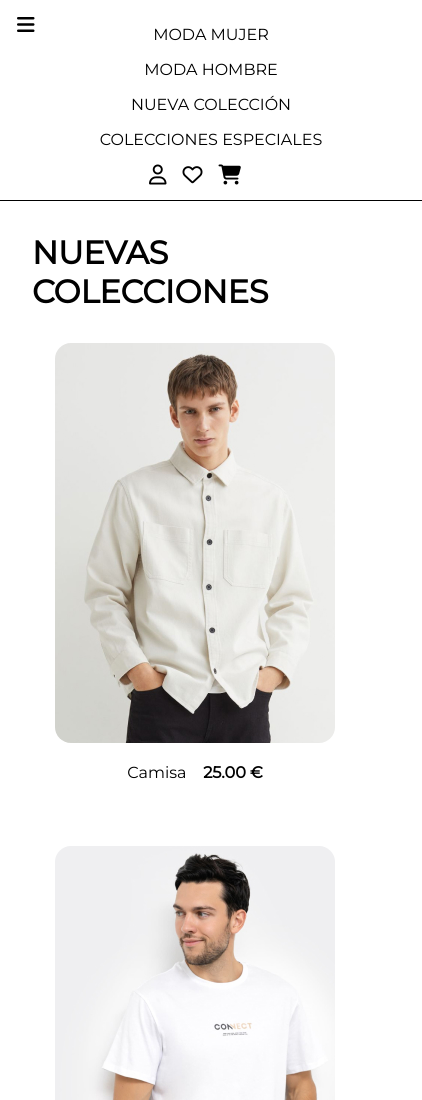
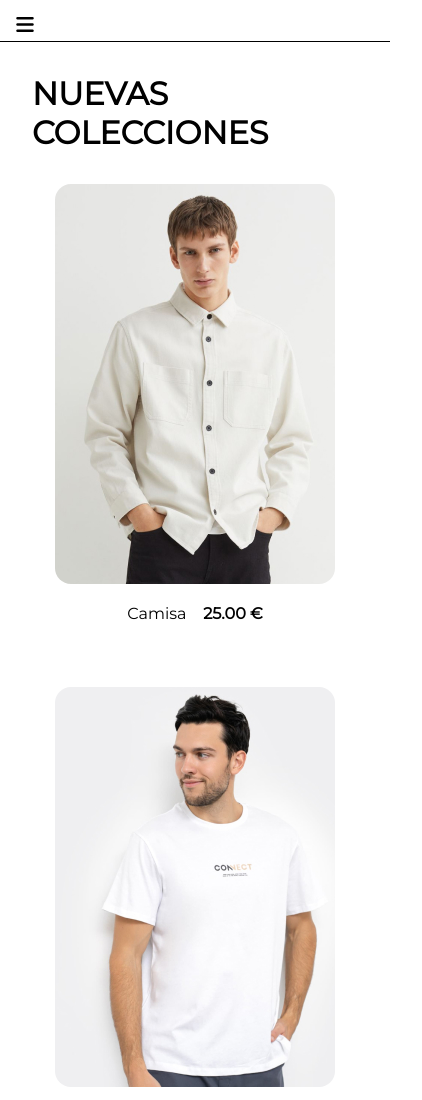
Before and after one commit to isoca7/Tienda-ropa, a plain HTML site: page index.html in a window 390 px wide. Shown: the top 1100 px of the page, 422 px wide, since content can reach past the window. Drawn offline with Linux system fonts and the light colour scheme.

Commit message:
Add files via upload

```diff
--- a/style.css
+++ b/style.css
@@ -8,14 +8,14 @@ header {
   position: sticky;
   top: 0;
   background-color: white;
-  width: 100%;
+
 }
 
 .navbar {
   display: flex;
   flex-direction: row;
   align-items: center;
-  width: 100%;
+
   padding: 1rem;
   justify-content: space-between;
   border-bottom: 1px solid black;
@@ -30,6 +30,7 @@ header {
   align-items: center;
   gap: 4rem;
 }
+
 .fa-sharp{
  cursor: pointer;
 }
@@ -62,6 +63,7 @@ header {
   gap: 5rem;
   margin: auto;
   width: 1280px;
+  justify-content: center;
 }
 
 .grid-clothes img {
@@ -151,15 +153,10 @@ border-radius: 50%;
     margin:0%
   }
   .navbar-items{
-    flex-direction: column;
-    align-items: center;
-    padding-bottom: 1rem;
-    gap: 0rem;
+    display: none;
   }
   .navbar-icons{
-    justify-content: center;
-    align-items: center;
-    padding-right: 0%;
+    display: none;
   }
   .fa-sharp{
     padding-right: 95%;
@@ -168,12 +165,14 @@ border-radius: 50%;
 
    footer ul{
       flex-direction: column;
+
       align-items: flex-start;
 
    }
    footer ul li{
     border-bottom: 1px solid white;
     padding-bottom: 1rem;
+    width:99%;
    }
 
 }
@@ -187,5 +186,6 @@ border-radius: 50%;
     justify-content: center;
     align-items: center;
     padding-right: 2rem;
+
   }
 }
```
